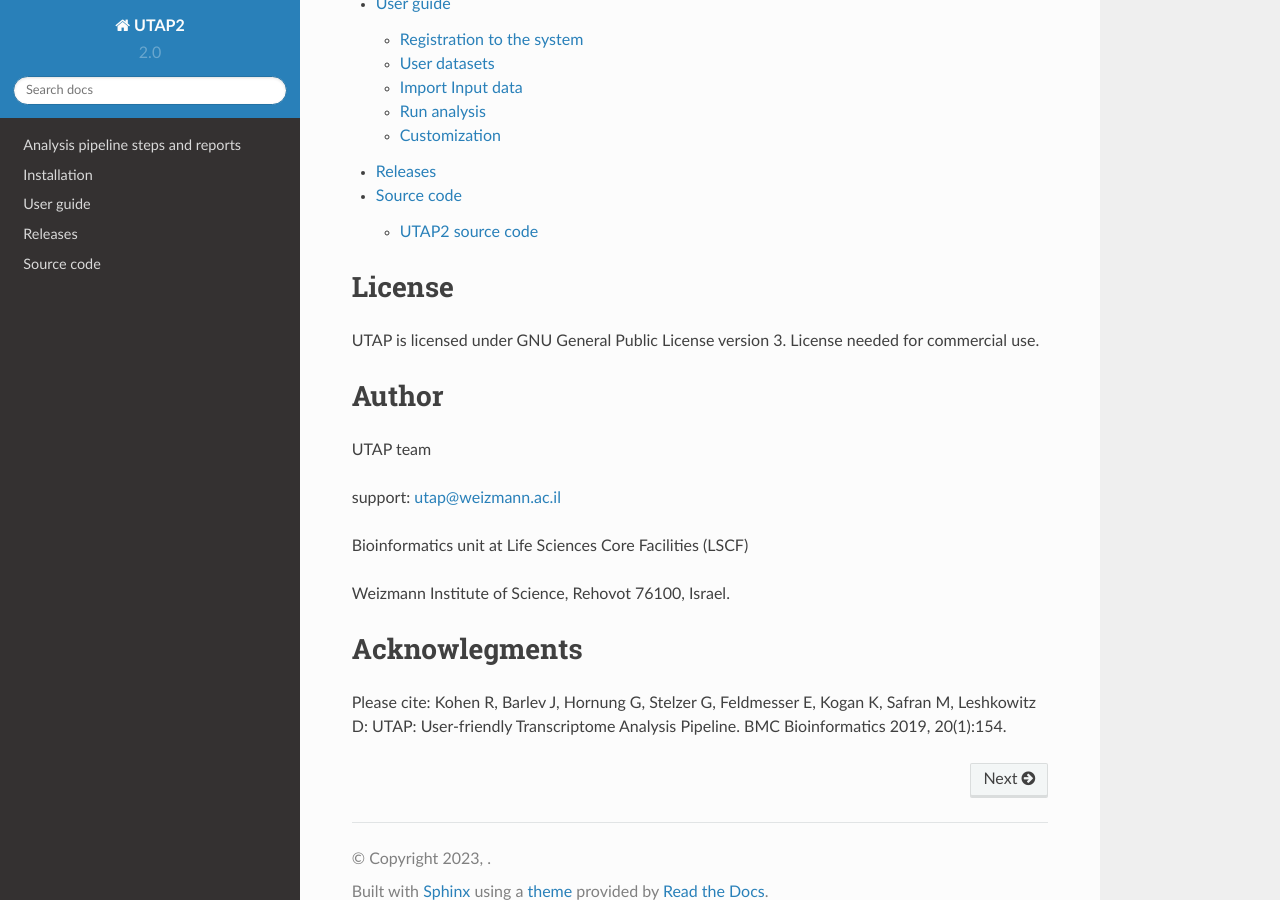
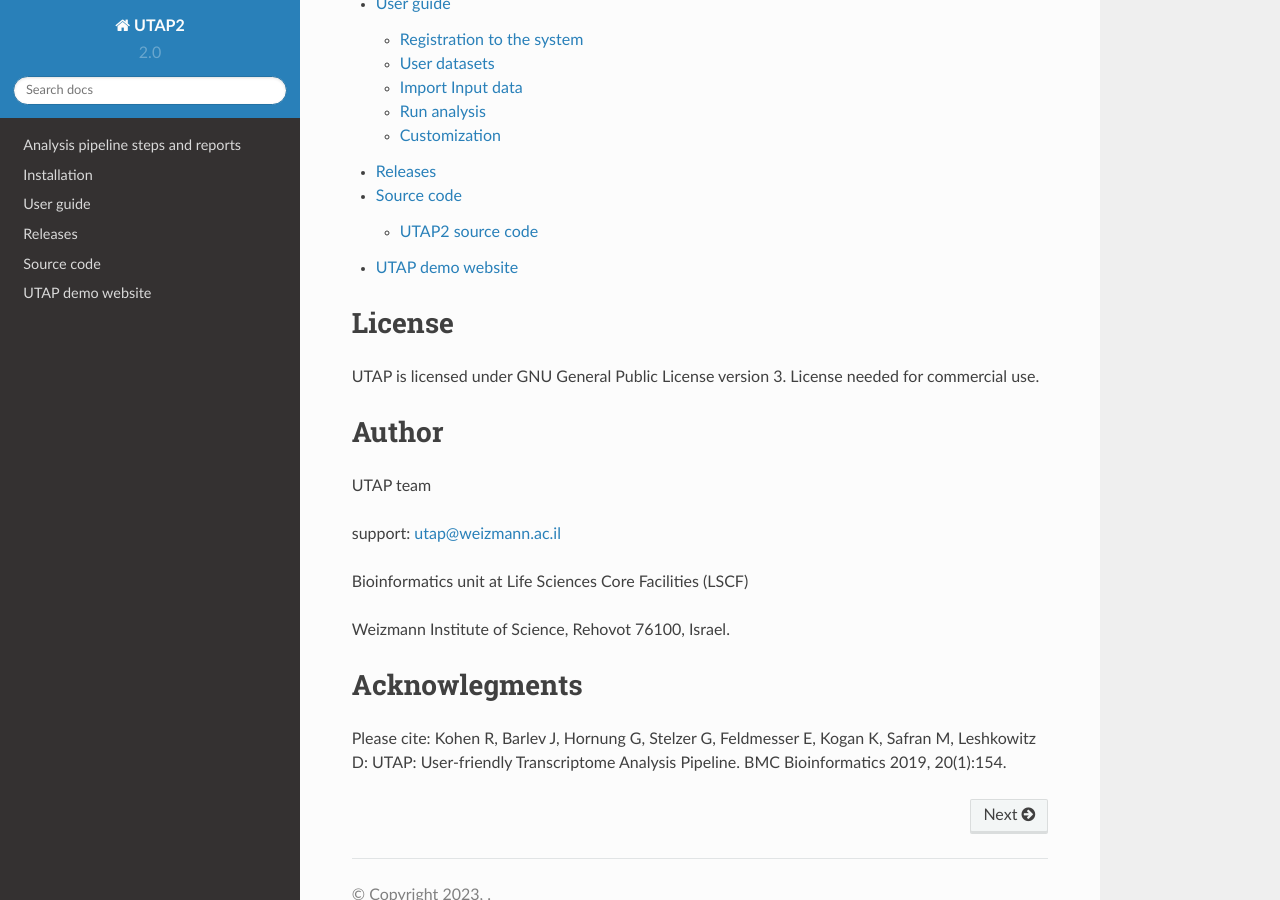
Before and after one commit to utap2/utap2, a Sphinx documentation site: the page built from docs/index.rst, in a window 1280 px wide and 900 px high, scrolled down 1117 px. Built offline with Sphinx 7.4.7 and the Read the Docs theme 2.0.0, drawn with Linux system fonts in a browser that asks for light colours.

Commit message:
add demo site doc

```diff
--- a/docs/index.rst
+++ b/docs/index.rst
@@ -22,6 +22,7 @@
     rst/user-guide
     rst/releases
     rst/source-code
+    rst/demo-site
 
 License
 =======
```
